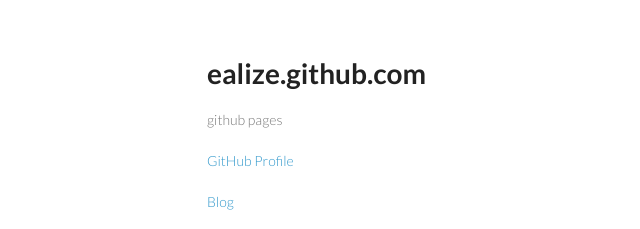
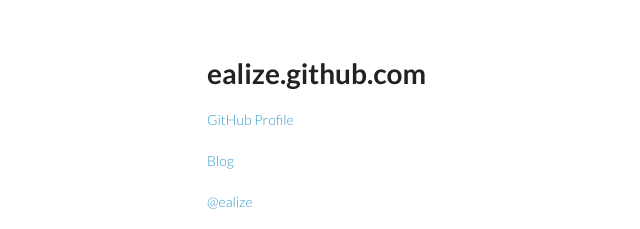
Before and after one commit to ealize/ealize.github.io, a plain HTML site: page index.html in a window 1280 px wide. Shown: the top 229 px of the page, 3-643 px from the left. Drawn offline with Linux system fonts and the light colour scheme.

Commit message:
minor edit

```diff
--- a/index.html
+++ b/index.html
@@ -16,7 +16,6 @@
     <div class="wrapper">
       <header>
         <h1>ealize.github.com</h1>
-        <p>github pages</p>
         <p class="view"><a href="https://github.com/ealize">GitHub Profile</a></p>
         <p class="view"><a href="http://blog.ealize.com/?eref=github">Blog</a></p>
         <p class="view"><a href="https://twitter.com/ealize">@ealize</a></p>
```
